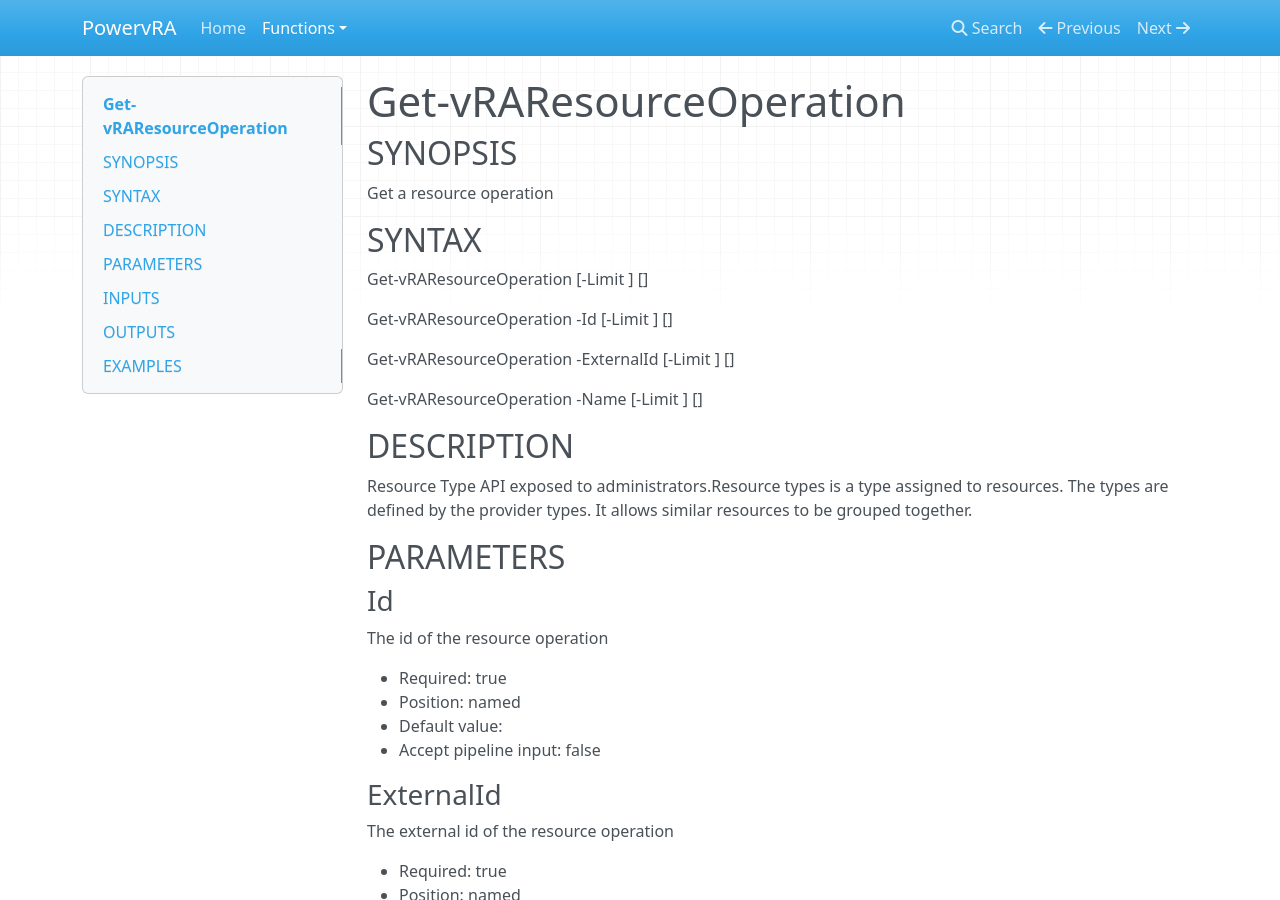
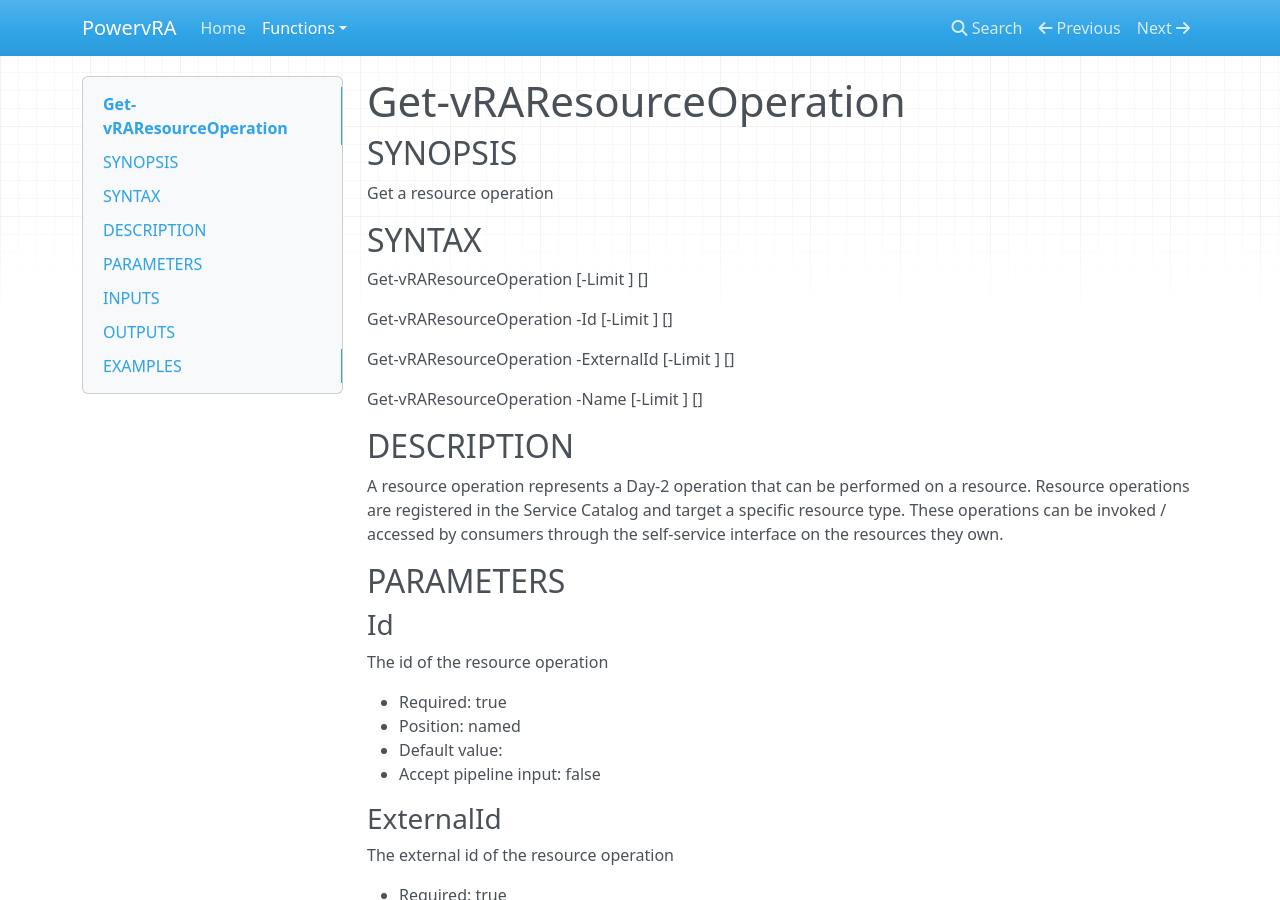
Before and after one commit to jakkulabs/PowervRA, an MkDocs documentation site: the page built from docs/Get-vRAResourceOperation.md, in a window 1280 px wide and 900 px high. Built offline with MkDocs 1.6.1, drawn with Linux system fonts in a browser that asks for light colours; nearby versions of some CDN libraries; old or Windows-style settings are respelled for this version of MkDocs.

Commit message:
Fixed issue #13

```diff
--- a/docs/Get-vRAResourceOperation.md
+++ b/docs/Get-vRAResourceOperation.md
@@ -26,8 +26,9 @@
 
 ## DESCRIPTION
 
-Resource Type API exposed to administrators.Resource types is a type assigned to resources.
-The types are defined by the provider types. It allows similar resources to be grouped together.
+A resource operation represents a Day-2 operation that can be performed on a resource. Resource operations are registered
+in the Service Catalog and target a specific resource type. These operations can be invoked / accessed by consumers through
+the self-service interface on the resources they own.
 
 ## PARAMETERS
 
```
Also changed, not shown: 1 other file.
